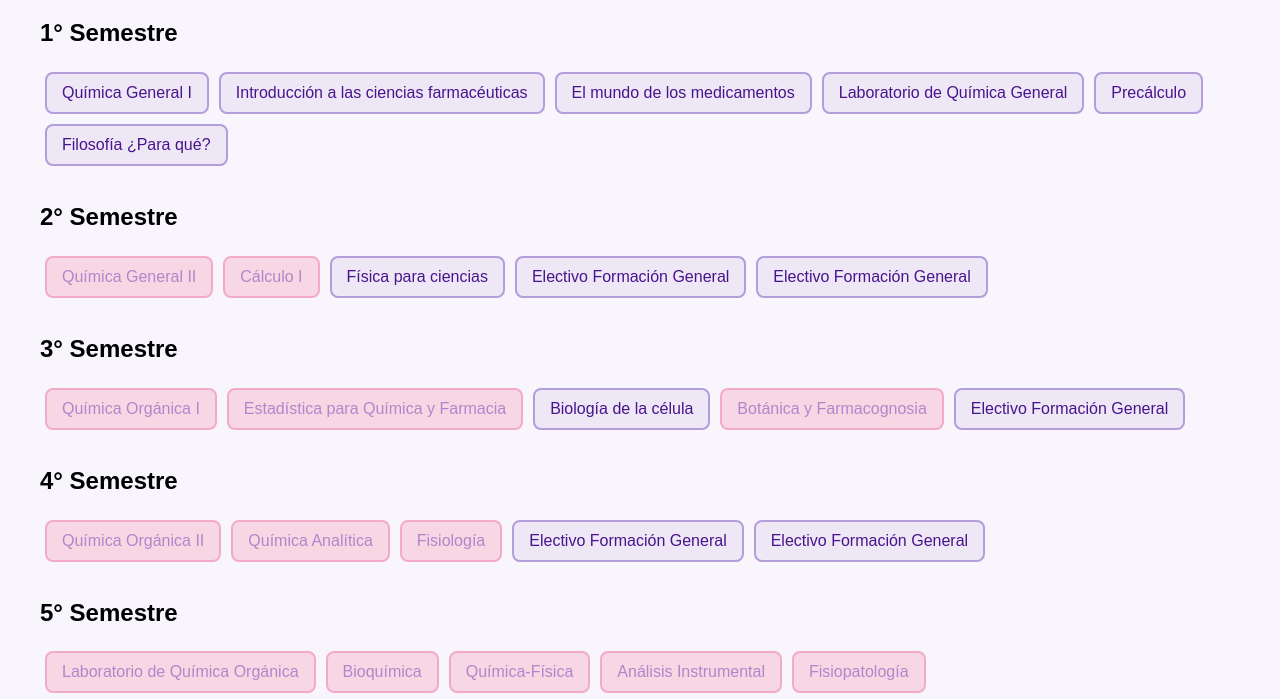
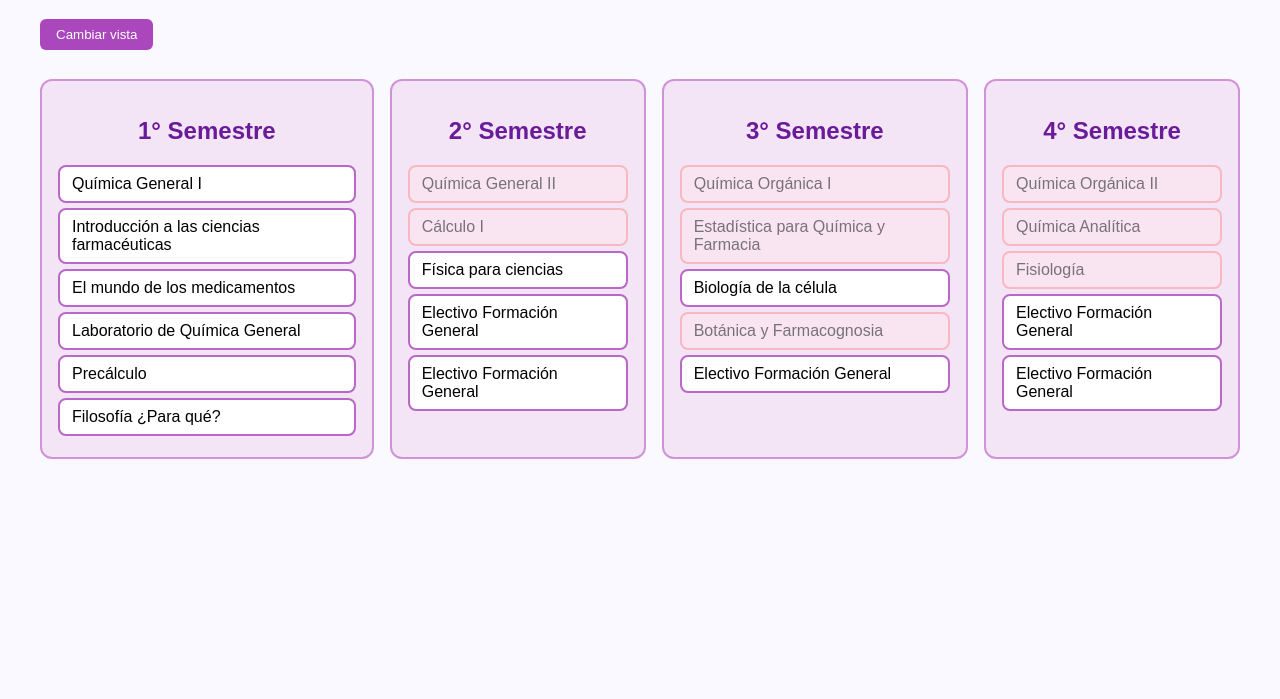
Before and after one commit to kiw1-kiw1/qyfuc, a plain HTML site: page index.html in a window 1280 px wide. Shown: the part 101-800 px from the top of the page. Drawn offline with Linux system fonts and the light colour scheme.

Commit message:
Update index.html
final

```diff
--- a/index.html
+++ b/index.html
@@ -1,186 +1,192 @@
 <!DOCTYPE html>
 <html lang="es">
 <head>
-  <meta charset="UTF-8" />
+  <meta charset="UTF-8">
   <title>Malla Química y Farmacia</title>
   <style>
     body {
       font-family: sans-serif;
-      background: #f8f5fc;
+      background: #f9f9ff;
       padding: 2em;
     }
     h1 {
       color: #4a148c;
     }
+    .vista-toggle {
+      margin-bottom: 1em;
+    }
+    .malla {
+      display: flex;
+      gap: 1em;
+      overflow-x: auto;
+    }
+    .vertical .malla {
+      flex-direction: column;
+    }
     .semestre {
-      margin-bottom: 2em;
+      background: #f3e5f5;
+      border: 2px solid #ce93d8;
+      border-radius: 12px;
+      padding: 1em;
+      min-width: 220px;
+    }
+    .semestre h2 {
+      text-align: center;
+      color: #6a1b9a;
     }
     .curso {
-      display: inline-block;
-      margin: 5px;
-      padding: 10px 15px;
-      border: 2px solid #b39ddb;
+      margin: 5px 0;
+      padding: 8px 12px;
+      border: 2px solid #ba68c8;
       border-radius: 8px;
-      background: #ede7f6;
+      background: white;
       cursor: pointer;
       transition: 0.2s;
-      color: #4a148c;
     }
     .curso:hover {
-      background: #d1c4e9;
+      background: #f8e8ff;
     }
     .aprobado {
-      background: #dcedc8;
-      border-color: #558b2f;
-      color: #33691e;
+      background: #d1c4e9;
+      border-color: #6a1b9a;
     }
     .curso.locked {
       opacity: 0.5;
       cursor: not-allowed;
-      background-color: #f8bbd0;
-      border-color: #f06292;
-      color: #6a1b9a;
+      background-color: #ffe6f0;
+      border-color: #ff8a8a;
+    }
+    button {
+      padding: 8px 16px;
+      background-color: #ab47bc;
+      color: white;
+      border: none;
+      border-radius: 6px;
+      cursor: pointer;
+      margin-bottom: 1em;
+    }
+    button:hover {
+      background-color: #9c27b0;
     }
   </style>
 </head>
-<body>
+<body class="horizontal">
   <h1>Malla Química y Farmacia</h1>
-
-  <div id="malla"></div>
+  <div class="vista-toggle">
+    <button onclick="alternarVista()">Cambiar vista</button>
+  </div>
+  <div class="malla">
+    <!-- Los semestres se insertarán con JavaScript -->
+  </div>
 
   <script>
     const cursos = [
-      { id: "quimicaI", nombre: "Química General I", semestre: 1 },
-      { id: "introFarmaceuticas", nombre: "Introducción a las ciencias farmacéuticas", semestre: 1 },
-      { id: "medicamentos", nombre: "El mundo de los medicamentos", semestre: 1 },
-      { id: "labQuimica", nombre: "Laboratorio de Química General", semestre: 1 },
-      { id: "precalculo", nombre: "Precálculo", semestre: 1 },
-      { id: "filosofia", nombre: "Filosofía ¿Para qué?", semestre: 1 },
+      { nombre: "Química General I", id: "quimicaI", semestre: 1 },
+      { nombre: "Introducción a las ciencias farmacéuticas", id: "introFarmaceuticas", semestre: 1 },
+      { nombre: "El mundo de los medicamentos", id: "medicamentos", semestre: 1 },
+      { nombre: "Laboratorio de Química General", id: "labQuimicaI", semestre: 1 },
+      { nombre: "Precálculo", id: "precalculo", semestre: 1 },
+      { nombre: "Filosofía ¿Para qué?", id: "filosofia", semestre: 1 },
 
-      { id: "quimicaII", nombre: "Química General II", semestre: 2, prereqs: ["quimicaI"] },
-      { id: "calculoI", nombre: "Cálculo I", semestre: 2, prereqs: ["precalculo"] },
-      { id: "fisica", nombre: "Física para ciencias", semestre: 2 },
-      { id: "electivo1", nombre: "Electivo Formación General", semestre: 2 },
-      { id: "electivo2", nombre: "Electivo Formación General", semestre: 2 },
+      { nombre: "Química General II", id: "quimicaII", semestre: 2, prereqs: ["quimicaI"] },
+      { nombre: "Cálculo I", id: "calculoI", semestre: 2, prereqs: ["precalculo"] },
+      { nombre: "Física para ciencias", id: "fisica", semestre: 2 },
+      { nombre: "Electivo Formación General", id: "electivo1", semestre: 2 },
+      { nombre: "Electivo Formación General", id: "electivo2", semestre: 2 },
 
-      { id: "organicaI", nombre: "Química Orgánica I", semestre: 3, prereqs: ["quimicaII"] },
-      { id: "estadistica", nombre: "Estadística para Química y Farmacia", semestre: 3, prereqs: ["calculoI"] },
-      { id: "biocelular", nombre: "Biología de la célula", semestre: 3 },
-      { id: "farmacognosia", nombre: "Botánica y Farmacognosia", semestre: 3, prereqs: ["quimicaII"] },
-      { id: "electivo3", nombre: "Electivo Formación General", semestre: 3 },
+      { nombre: "Química Orgánica I", id: "organicaI", semestre: 3, prereqs: ["quimicaII"] },
+      { nombre: "Estadística para Química y Farmacia", id: "estadistica", semestre: 3, prereqs: ["calculoI"] },
+      { nombre: "Biología de la célula", id: "biocelular", semestre: 3 },
+      { nombre: "Botánica y Farmacognosia", id: "farmacognosia", semestre: 3, prereqs: ["quimicaII"] },
+      { nombre: "Electivo Formación General", id: "electivo3", semestre: 3 },
 
-      { id: "organicaII", nombre: "Química Orgánica II", semestre: 4, prereqs: ["organicaI"] },
-      { id: "analitica", nombre: "Química Analítica", semestre: 4, prereqs: ["estadistica", "quimicaII"] },
-      { id: "fisiologia", nombre: "Fisiología", semestre: 4, prereqs: ["biocelular"] },
-      { id: "electivo4", nombre: "Electivo Formación General", semestre: 4 },
-      { id: "electivo5", nombre: "Electivo Formación General", semestre: 4 },
+      { nombre: "Química Orgánica II", id: "organicaII", semestre: 4, prereqs: ["organicaI"] },
+      { nombre: "Química Analítica", id: "analitica", semestre: 4, prereqs: ["quimicaII", "estadistica"] },
+      { nombre: "Fisiología", id: "fisiologia", semestre: 4, prereqs: ["biocelular"] },
+      { nombre: "Electivo Formación General", id: "electivo4", semestre: 4 },
+      { nombre: "Electivo Formación General", id: "electivo5", semestre: 4 },
 
-      { id: "labOrganica", nombre: "Laboratorio de Química Orgánica", semestre: 5, prereqs: ["organicaII"] },
-      { id: "bioquimica", nombre: "Bioquímica", semestre: 5, prereqs: ["organicaII"] },
-      { id: "quimicaFisica", nombre: "Química-Física", semestre: 5, prereqs: ["analitica", "fisica", "calculoI"] },
-      { id: "instrumental", nombre: "Análisis Instrumental", semestre: 5, prereqs: ["analitica"] },
-      { id: "fisiopato", nombre: "Fisiopatología", semestre: 5, prereqs: ["fisiologia"] },
-
-      { id: "microbio", nombre: "Microbiología e Inmunobiología", semestre: 6, prereqs: ["bioquimica", "fisiologia"] },
-      { id: "farmacoI", nombre: "Fármaco-Química I", semestre: 6, prereqs: ["labOrganica", "quimicaFisica"] },
-      { id: "farmacocinetica", nombre: "Farmacocinética y Bio-farmacia", semestre: 6, prereqs: ["quimicaFisica"] },
-      { id: "farmacologiaI", nombre: "Farmacología I", semestre: 6, prereqs: ["bioquimica", "fisiopato"] },
-      { id: "electivo6", nombre: "Electivo Formación General", semestre: 6 },
-
-      { id: "farmacoII", nombre: "Fármaco-Química II", semestre: 7, prereqs: ["farmacoI", "farmacologiaI"] },
-      { id: "tecnoI", nombre: "Tecnología Farmacéutica I", semestre: 7, prereqs: ["farmacocinetica", "instrumental"] },
-      { id: "farmacologiaII", nombre: "Farmacología II", semestre: 7, prereqs: ["farmacologiaI"] },
-      { id: "bioquimicaClinica", nombre: "Bioquímica Clínica", semestre: 7, prereqs: ["fisiopato", "farmacologiaI", "bioquimica"] },
-      { id: "electivo7", nombre: "Electivo Formación General", semestre: 7 },
-
-      { id: "toxicologia", nombre: "Toxicología", semestre: 8, prereqs: ["farmacoII", "farmacologiaII"] },
-      { id: "tesis", nombre: "Tesis de Grado", semestre: 8, prereqs: ["tecnoI", "farmacologiaII"] },
-
-      { id: "farmacoIII", nombre: "Fármaco-Química III", semestre: 9, prereqs: ["farmacoII"] },
-      { id: "clinica", nombre: "Farmacia Clínica y Atención Farmacéutica", semestre: 9, prereqs: ["farmacologiaII", "farmacoIII"] },
-      { id: "farmacologiaIII", nombre: "Farmacología III", semestre: 9, prereqs: ["farmacologiaII", "farmacoIII"] },
-      { id: "tecnoII", nombre: "Tecnología Farmacéutica II", semestre: 9, prereqs: ["tecnoI"] },
-      { id: "optativo1", nombre: "Optativo de Profundización", semestre: 9 },
-      { id: "practicaI", nombre: "Práctica Profesional I", semestre: 9, prereqs: ["tecnoI", "farmacoII"] },
-
-      { id: "saludPublica", nombre: "Salud Pública para Química y Farmacia", semestre: 10, prereqs: ["farmacologiaI", "estadistica"] },
-      { id: "internado", nombre: "Internado Clínico", semestre: 10, prereqs: ["clinica", "farmacologiaIII"] },
-      { id: "privada", nombre: "Farmacia Privada", semestre: 10, prereqs: ["farmacoII"] },
-      { id: "legislacion", nombre: "Legislación y Deontología Farmacéutica", semestre: 10, prereqs: ["farmacoI"] },
-      { id: "optativo2", nombre: "Optativo de Profundización", semestre: 10 },
-      { id: "optativo3", nombre: "Optativo de Profundización", semestre: 10 },
-      { id: "practicaII", nombre: "Práctica Profesional II", semestre: 10, prereqs: ["farmacoII", "tecnoI"] },
+      // Puedes seguir agregando más cursos del 5º al 10º semestre aquí con la misma estructura
     ];
 
-    const mallaDiv = document.getElementById("malla");
+    function crearMalla() {
+      const contenedor = document.querySelector('.malla');
+      contenedor.innerHTML = '';
+      const porSemestre = {};
 
-    function crearMalla() {
-      for (let s = 1; s <= 10; s++) {
-        const bloque = document.createElement("div");
-        bloque.className = "semestre";
-        const titulo = document.createElement("h2");
-        titulo.textContent = `${s}° Semestre`;
-        bloque.appendChild(titulo);
+      cursos.forEach(curso => {
+        if (!porSemestre[curso.semestre]) {
+          porSemestre[curso.semestre] = [];
+        }
+        porSemestre[curso.semestre].push(curso);
+      });
 
-        cursos.filter(c => c.semestre === s).forEach(curso => {
-          const div = document.createElement("div");
-          div.className = "curso";
+      Object.keys(porSemestre).sort((a, b) => a - b).forEach(num => {
+        const semestreDiv = document.createElement('div');
+        semestreDiv.classList.add('semestre');
+        semestreDiv.innerHTML = `<h2>${num}° Semestre</h2>`;
+        porSemestre[num].forEach(curso => {
+          const div = document.createElement('div');
+          div.className = 'curso';
           div.id = curso.id;
           div.textContent = curso.nombre;
           if (curso.prereqs) {
-            div.classList.add("locked");
-            div.dataset.prereqs = curso.prereqs.join(",");
+            div.classList.add('locked');
+            div.dataset.prereqs = curso.prereqs.join(',');
           }
           div.onclick = () => toggle(div);
-          bloque.appendChild(div);
+          semestreDiv.appendChild(div);
         });
+        contenedor.appendChild(semestreDiv);
+      });
 
-        mallaDiv.appendChild(bloque);
-      }
+      restaurarProgreso();
+      habilitarCursos();
     }
 
     function toggle(el) {
-      if (el.classList.contains("locked")) return;
-      el.classList.toggle("aprobado");
+      if (el.classList.contains('locked')) return;
+      el.classList.toggle('aprobado');
       guardarProgreso();
       habilitarCursos();
     }
 
     function habilitarCursos() {
-      document.querySelectorAll(".curso.locked").forEach(curso => {
-        const prereqs = curso.dataset.prereqs?.split(",") || [];
-        const cumplidos = prereqs.every(id =>
-          document.getElementById(id)?.classList.contains("aprobado")
-        );
-        if (cumplidos) {
-          curso.classList.remove("locked");
+      document.querySelectorAll('.curso.locked').forEach(curso => {
+        const ids = curso.dataset.prereqs?.split(',') || [];
+        const habilitado = ids.every(id => document.getElementById(id)?.classList.contains('aprobado'));
+        if (habilitado) {
+          curso.classList.remove('locked');
         } else {
-          curso.classList.add("locked");
-          curso.classList.remove("aprobado");
+          curso.classList.add('locked');
+          curso.classList.remove('aprobado');
         }
       });
     }
 
     function guardarProgreso() {
-      const aprobados = [...document.querySelectorAll(".curso.aprobado")].map(c => c.id);
-      localStorage.setItem("mallaAprobados", JSON.stringify(aprobados));
+      const ids = [...document.querySelectorAll('.curso.aprobado')].map(el => el.id);
+      localStorage.setItem('malla-aprobados', JSON.stringify(ids));
     }
 
-    function cargarProgreso() {
-      const datos = JSON.parse(localStorage.getItem("mallaAprobados") || "[]");
-      datos.forEach(id => {
-        const curso = document.getElementById(id);
-        if (curso && !curso.classList.contains("locked")) {
-          curso.classList.add("aprobado");
-        }
+    function restaurarProgreso() {
+      const aprobados = JSON.parse(localStorage.getItem('malla-aprobados') || '[]');
+      aprobados.forEach(id => {
+        const el = document.getElementById(id);
+        if (el) el.classList.add('aprobado');
       });
     }
 
-    window.onload = () => {
-      crearMalla();
-      cargarProgreso();
-      habilitarCursos();
-    };
+    function alternarVista() {
+      const body = document.body;
+      if (body.classList.contains('vertical')) {
+        body.classList.remove('vertical');
+      } else {
+        body.classList.add('vertical');
+      }
+    }
+
+    window.onload = crearMalla;
   </script>
 </body>
 </html>
```
